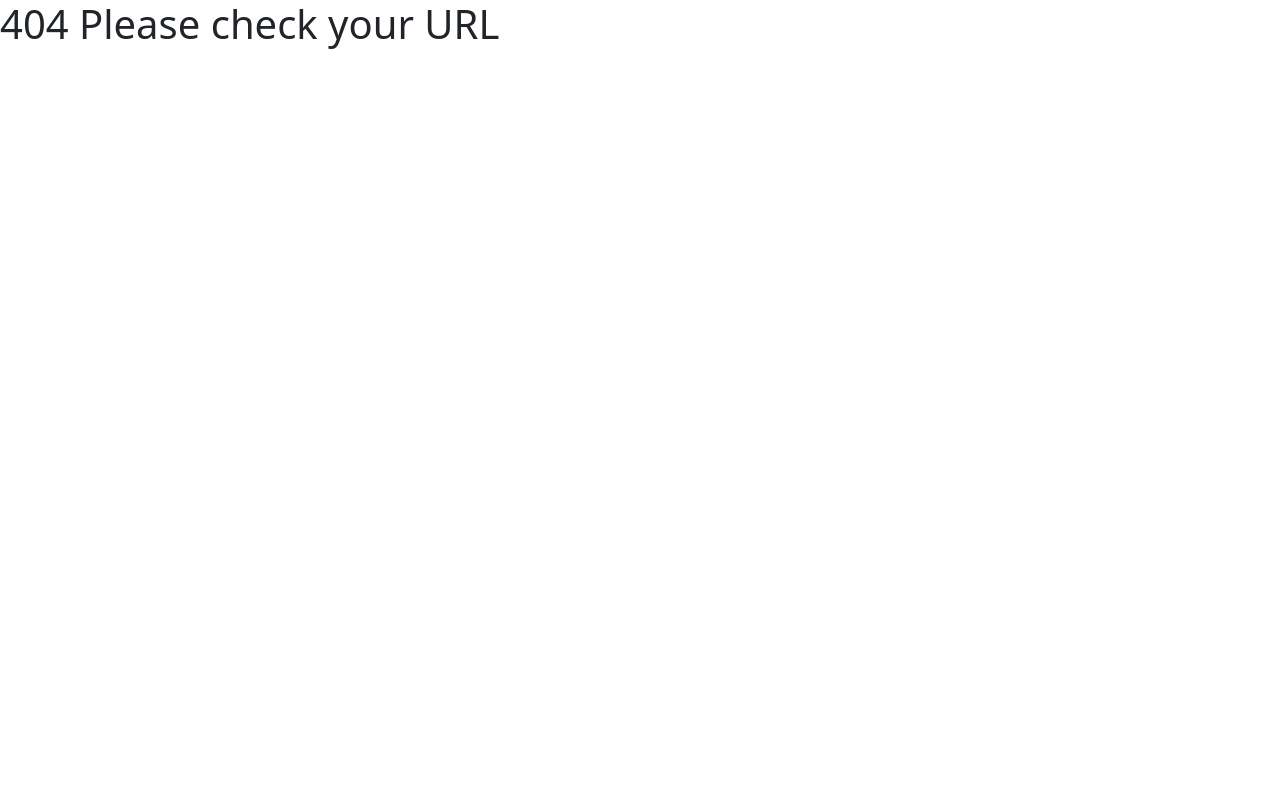
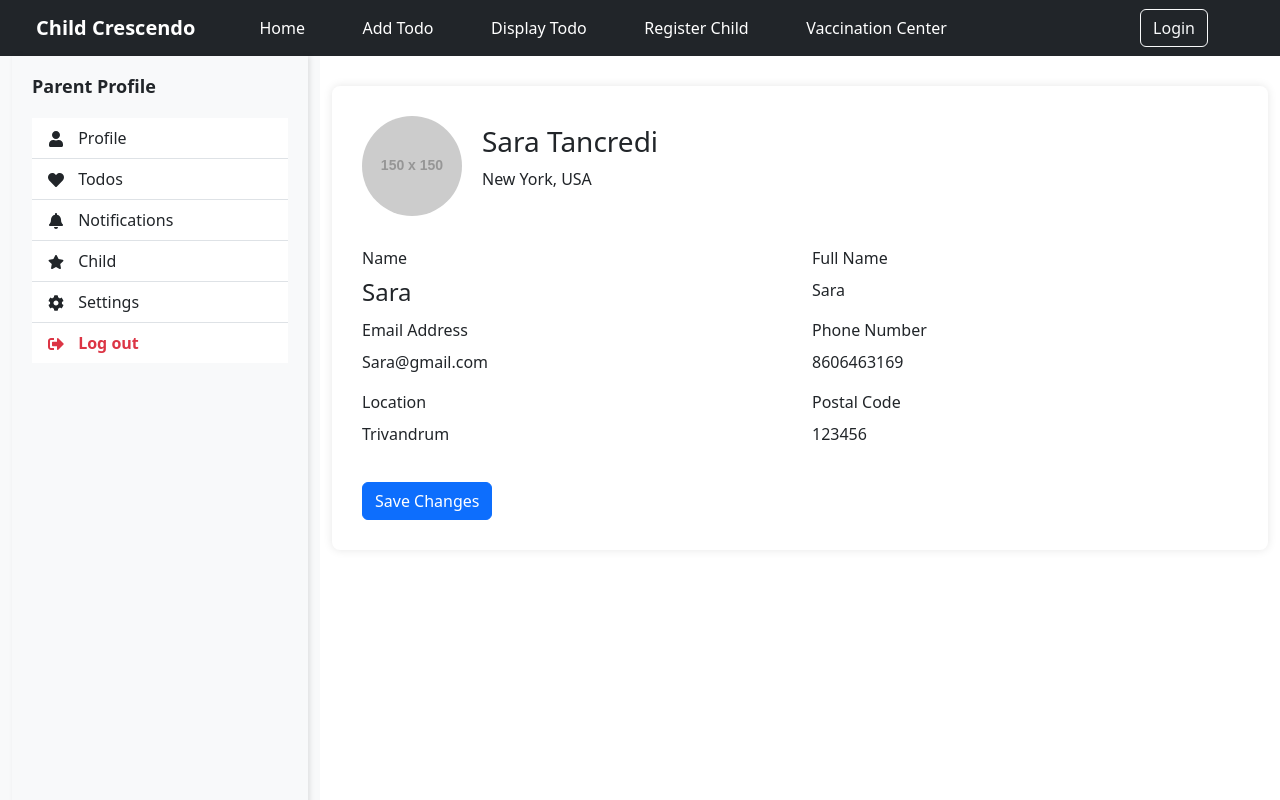
Before and after one commit to soumyasics/smart-parent-chmm, a React (Vite) app in the folder client/: page /child_crescendo/parent/profile in a window 1280 px wide. Before the commit this address had no page. Shown: the top 800 px of the page. Built offline with nearby package versions, Linux system fonts and the light colour scheme.

Commit message:
parent profile page sidebar created

```diff
--- a/client/src/App.tsx
+++ b/client/src/App.tsx
@@ -13,6 +13,7 @@ import { DisplayTodo } from "./pages/parent/displayTodo/displayTodo.tsx";
 import { ParentForgotPassword } from "./pages/parent/forgotPassword/forgotPassword.tsx";
 import "./App.css";
 import { RegisterChild } from "./pages/parent/registerChild/registerChild.tsx";
+import { ParentProfilePage } from "./pages/parent/parentProfile/parentProfilePage.tsx";
 function App() {
   return (
     <BrowserRouter basename="child_crescendo">
@@ -26,6 +27,7 @@ function App() {
         <Route path="/parent/home" element={<ParentHome />} />
         <Route path="/parent/add-todo" element={<AddTodo />} />
         <Route path="/parent/display-todo" element={<DisplayTodo />} />
+        <Route path="/parent/profile" element={<ParentProfilePage />} />
         <Route path="/parent/register-child" element={<RegisterChild />} />
         <Route
           path="/parent/forgot-password"
--- a/client/src/components/parent/parentNavbar/parentNavbar.tsx
+++ b/client/src/components/parent/parentNavbar/parentNavbar.tsx
@@ -52,6 +52,10 @@ export const ParentNavbar = () => {
   const redirectRegisterChild = () => {
     navigate("/parent/register-child");
   };
+
+  const redirectToParentProfile = () => {
+    navigate('/parent/profile')
+  }
 
   return (
     <div className="bg-dark text-white px-4">
@@ -120,7 +124,7 @@ export const ParentNavbar = () => {
                 className={`dropdown-menu ${styles.parentNavDropdown}`}
                 aria-labelledby="dropdownMenuLink"
               >
-                <p className="  dropdown-item mb-0">Profile</p>
+                <p className="  dropdown-item mb-0" onClick={redirectToParentProfile}>Profile</p>
                 <p className="  dropdown-item mb-0">Account</p>
                 <p className=" dropdown-item mb-0" onClick={handleParentLogout}>
                   Logout
--- /dev/null
+++ b/client/src/pages/parent/parentProfile/parentProfilePage.css
@@ -0,0 +1,7 @@
+.sidebar-container {
+  background-color: #f8f9fa;
+}
+
+.profile-container {
+  padding: 30px;
+}
--- /dev/null
+++ b/client/src/pages/parent/parentProfile/parentProfilePage.tsx
@@ -0,0 +1,32 @@
+// ProfilePage.js
+import { Container, Row, Col } from "react-bootstrap";
+import "./parentProfilePage.css";
+import { ParentProfileLeftSidebar } from "./profileLeftSidebar";
+import { ParentProfileSection } from "./profileSection";
+import { CommonFooter } from "../../../components/common/footer/footer";
+import { ParentNavbar } from "../../../components/parent/parentNavbar/parentNavbar";
+import { useState } from "react";
+
+export const ParentProfilePage = () => {
+  const [activePage, setActivePage] = useState<string>("profile");
+  const changeActivePage = (page: string) => {
+    setActivePage(page);
+  }
+  return (
+    <>
+      <ParentNavbar />
+
+      <Container fluid>
+        <Row>
+          <Col md={3} className="sidebar-container">
+            <ParentProfileLeftSidebar changeActivePage={changeActivePage} />
+          </Col>
+          <Col md={9} className="profile-container">
+            {activePage === "profile" && <ParentProfileSection />}
+          </Col>
+        </Row>
+      </Container>
+      <CommonFooter />
+    </>
+  );
+};
--- /dev/null
+++ b/client/src/pages/parent/parentProfile/profileLeftSidebar.css
@@ -0,0 +1,28 @@
+/* LeftSidebar.css */
+.left-sidebar {
+  background-color: #f8f9fa;
+  height: 100vh;
+  padding: 20px;
+  box-shadow: 2px 0 5px rgba(0, 0, 0, 0.1);
+}
+
+.sidebar-title {
+  margin-bottom: 20px;
+  font-size: 18px;
+  font-weight: bold;
+}
+
+.sidebar-item {
+  display: flex;
+  align-items: center;
+  padding: 10px 15px;
+  font-size: 16px;
+}
+
+.sidebar-icon {
+  margin-right: 10px;
+}
+
+.logout {
+  color: red;
+}
--- /dev/null
+++ b/client/src/pages/parent/parentProfile/profileLeftSidebar.tsx
@@ -0,0 +1,64 @@
+import { ListGroup } from "react-bootstrap";
+import {
+  FaUser,
+  FaHeart,
+  FaStar,
+  FaCog,
+  FaBell,
+  FaSignOutAlt,
+} from "react-icons/fa";
+import "./profileLeftSidebar.css";
+import PropTypes from 'prop-types';
+
+interface ParentProfileLeftSidebarProps {
+  changeActivePage: (page: string) => void;
+}
+export const ParentProfileLeftSidebar: React.FC<
+  ParentProfileLeftSidebarProps
+> = ({ changeActivePage }) => {
+  return (
+    <div className="left-sidebar">
+      <h2 className="sidebar-title">Parent Profile</h2>
+      <ListGroup variant="flush" id="profile-page-sidebar">
+        <ListGroup.Item
+          className="sidebar-item"
+          onClick={() => changeActivePage("profile")}
+        >
+          <FaUser className="sidebar-icon" /> Profile
+        </ListGroup.Item>
+        <ListGroup.Item
+          className="sidebar-item"
+          onClick={() => changeActivePage("todos")}
+        >
+          <FaHeart className="sidebar-icon" /> Todos
+        </ListGroup.Item>
+        <ListGroup.Item
+          className="sidebar-item"
+          onClick={() => changeActivePage("notifications")}
+        >
+          <FaBell className="sidebar-icon" /> Notifications
+        </ListGroup.Item>
+        <ListGroup.Item
+          className="sidebar-item"
+          onClick={() => changeActivePage("child")}
+        >
+          <FaStar className="sidebar-icon" /> Child
+        </ListGroup.Item>
+        <ListGroup.Item
+          className="sidebar-item"
+          onClick={() => changeActivePage("settings")}
+        >
+          <FaCog className="sidebar-icon" /> Settings
+        </ListGroup.Item>
+
+        <ListGroup.Item className="sidebar-item logout text-danger fw-bold">
+          <FaSignOutAlt className="sidebar-icon" /> Log out
+        </ListGroup.Item>
+      </ListGroup>
+    </div>
+  );
+};
+
+ParentProfileLeftSidebar.propTypes = {
+  changeActivePage: PropTypes.func.isRequired
+}
--- /dev/null
+++ b/client/src/pages/parent/parentProfile/profileSection.css
@@ -0,0 +1,32 @@
+/* ProfileSection.css */
+.profile-section {
+  padding: 30px;
+  background-color: #fff;
+  border-radius: 8px;
+  box-shadow: 0 0 10px rgba(0, 0, 0, 0.1);
+}
+
+.profile-header {
+  display: flex;
+  align-items: center;
+  margin-bottom: 30px;
+}
+
+.profile-image {
+  width: 100px;
+  height: 100px;
+  border-radius: 50%;
+  margin-right: 20px;
+}
+
+.save-button {
+  margin-top: 20px;
+}
+
+#profile-page-sidebar {
+  /* background-color: red; */
+}
+#profile-page-sidebar .sidebar-item:hover {
+  font-weight: 600;
+  cursor: pointer;
+}
--- /dev/null
+++ b/client/src/pages/parent/parentProfile/profileSection.tsx
@@ -0,0 +1,73 @@
+
+import { Form, Button, Row, Col } from "react-bootstrap";
+import "./profileSection.css";
+import { useState } from "react";
+
+
+export const ParentProfileSection = () => {
+
+
+  return (
+    <div className="profile-section">
+      <div className="profile-header">
+        <img
+          src="https://via.placeholder.com/150"
+          alt="Profile"
+          className="profile-image"
+        />
+        <div>
+          <h3>Sara Tancredi</h3>
+          <p>New York, USA</p>
+        </div>
+      </div>
+      <Form>
+        <Row>
+          <Col md={6}>
+            <Form.Group controlId="formName">
+              <Form.Label>Name</Form.Label>
+              <h4>Sara</h4>
+            </Form.Group>
+          </Col>
+          <Col md={6}>
+            <Form.Group controlId="formFullName">
+              <Form.Label>Full Name</Form.Label>
+              <p>Sara</p>
+            </Form.Group>
+          </Col>
+        </Row>
+        <Row>
+          <Col md={6}>
+            <Form.Group controlId="formEmail">
+              <Form.Label>Email Address</Form.Label>
+              <p>Sara@gmail.com</p>
+            </Form.Group>
+          </Col>
+          <Col md={6}>
+            <Form.Group controlId="formPhoneNumber">
+              <Form.Label>Phone Number</Form.Label>
+              <p>8606463169</p>
+            </Form.Group>
+          </Col>
+        </Row>
+        <Row>
+          <Col md={6}>
+            <Form.Group controlId="formLocation">
+              <Form.Label>Location</Form.Label>
+              <p>Trivandrum </p>
+            </Form.Group>
+          </Col>
+          <Col md={6}>
+            <Form.Group controlId="formPostalCode">
+              <Form.Label>Postal Code</Form.Label>
+
+              <p>123456</p>
+            </Form.Group>
+          </Col>
+        </Row>
+        <Button variant="primary" type="submit" className="save-button">
+          Save Changes
+        </Button>
+      </Form>
+    </div>
+  );
+};
--- /dev/null
+++ b/client/src/pages/parent/parentProfile/profileSectionEdit.css
@@ -0,0 +1,24 @@
+/* ProfileSection.css */
+.profile-section {
+  padding: 30px;
+  background-color: #fff;
+  border-radius: 8px;
+  box-shadow: 0 0 10px rgba(0, 0, 0, 0.1);
+}
+
+.profile-header {
+  display: flex;
+  align-items: center;
+  margin-bottom: 30px;
+}
+
+.profile-image {
+  width: 100px;
+  height: 100px;
+  border-radius: 50%;
+  margin-right: 20px;
+}
+
+.save-button {
+  margin-top: 20px;
+}
--- /dev/null
+++ b/package.json
@@ -0,0 +1,5 @@
+{
+  "dependencies": {
+    "prop-types": "^15.8.1"
+  }
+}
```
Also changed, not shown: client/src/pages/parent/parentProfile/parentProfile.jsx (deleted, +0 -8 lines), client/src/pages/parent/parentProfile/profileSectionEdit.tsx (added, +71 -0 lines), 1 other file (tests, documents, lock files or other folders).
